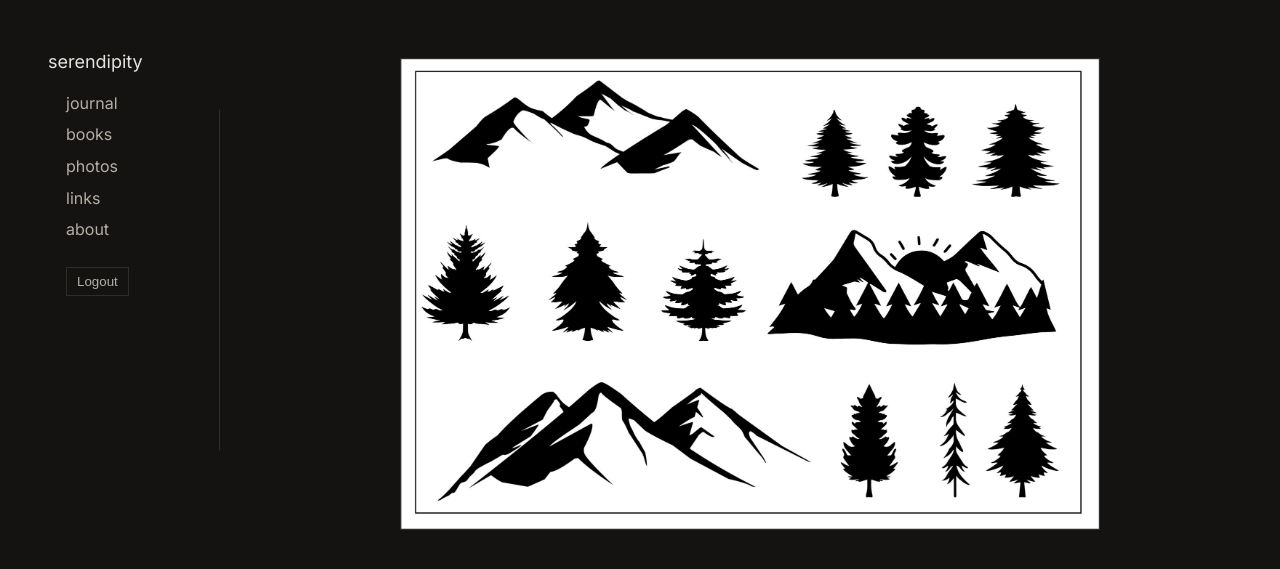
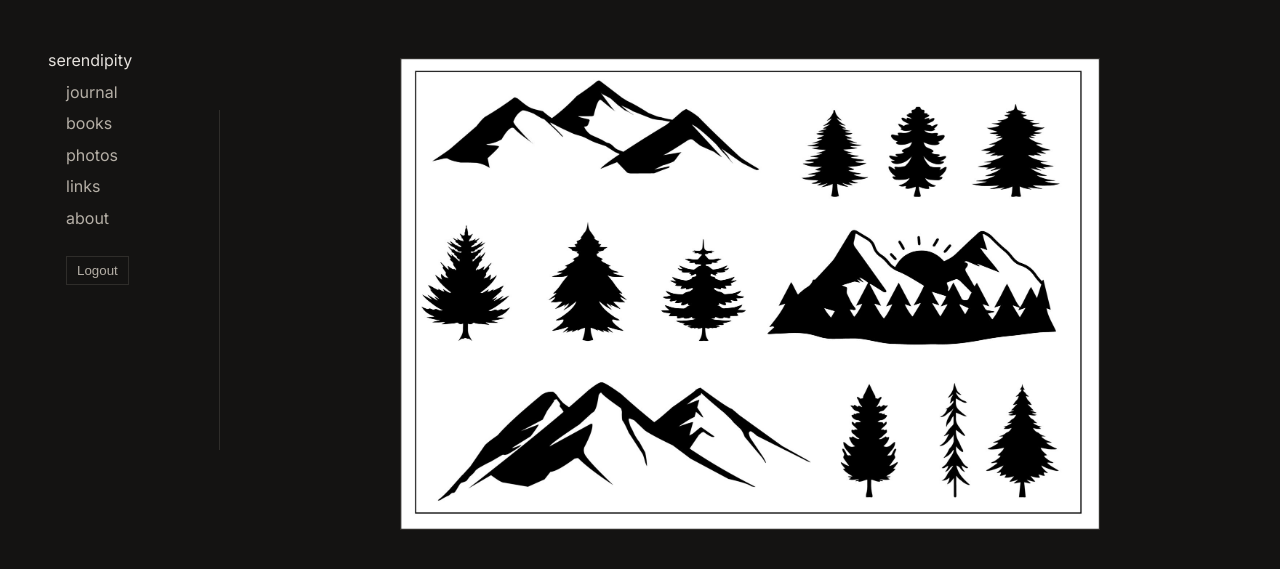
Before and after one commit to nazirmusawer/nazirmusawer.github.io, a Jekyll site: the page built from photos.md, in a window 1280 px wide. Shown: the top 569 px of the page. Built offline with Jekyll 4.4.1, drawn with Linux system fonts in a browser that asks for light colours.

Commit message:
Update site.css

```diff
--- a/assets/css/site.css
+++ b/assets/css/site.css
@@ -33,19 +33,14 @@
   background: var(--bg);
 }
 
-.name {
-  font-size: 18px;
-  margin-bottom: 14px;
+.name a,
+.name a:hover,
+.name a:visited,
+.name a:active {
+  text-decoration: none;
+  color: inherit;
 }
 
-.name a {
-  color: inherit;
-  text-decoration: none;
-}
-
-.name a:hover {
-  text-decoration: underline;
-}
 
 /* Move sidebar links slightly to the right under the name */
 .sidebar .nav {
```
